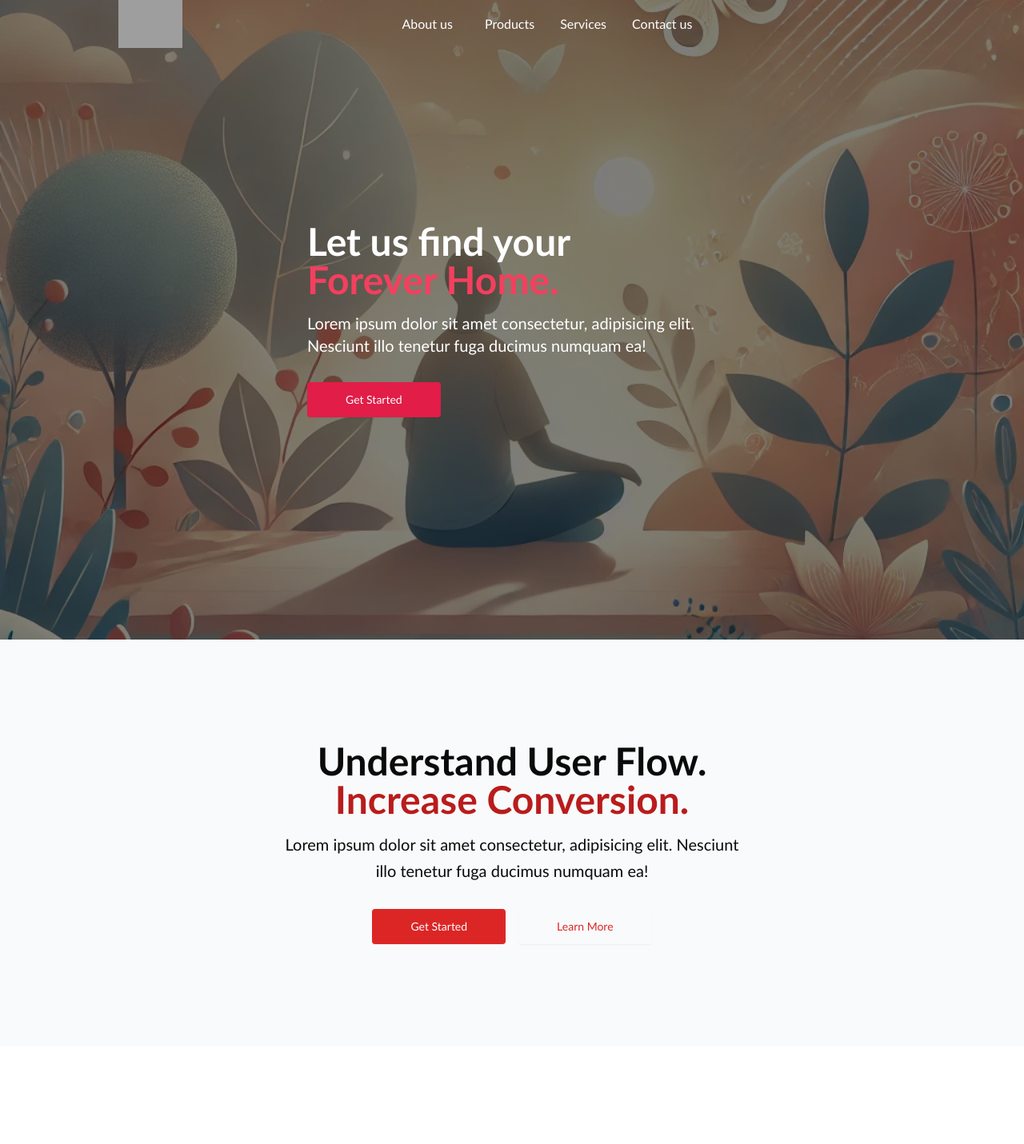
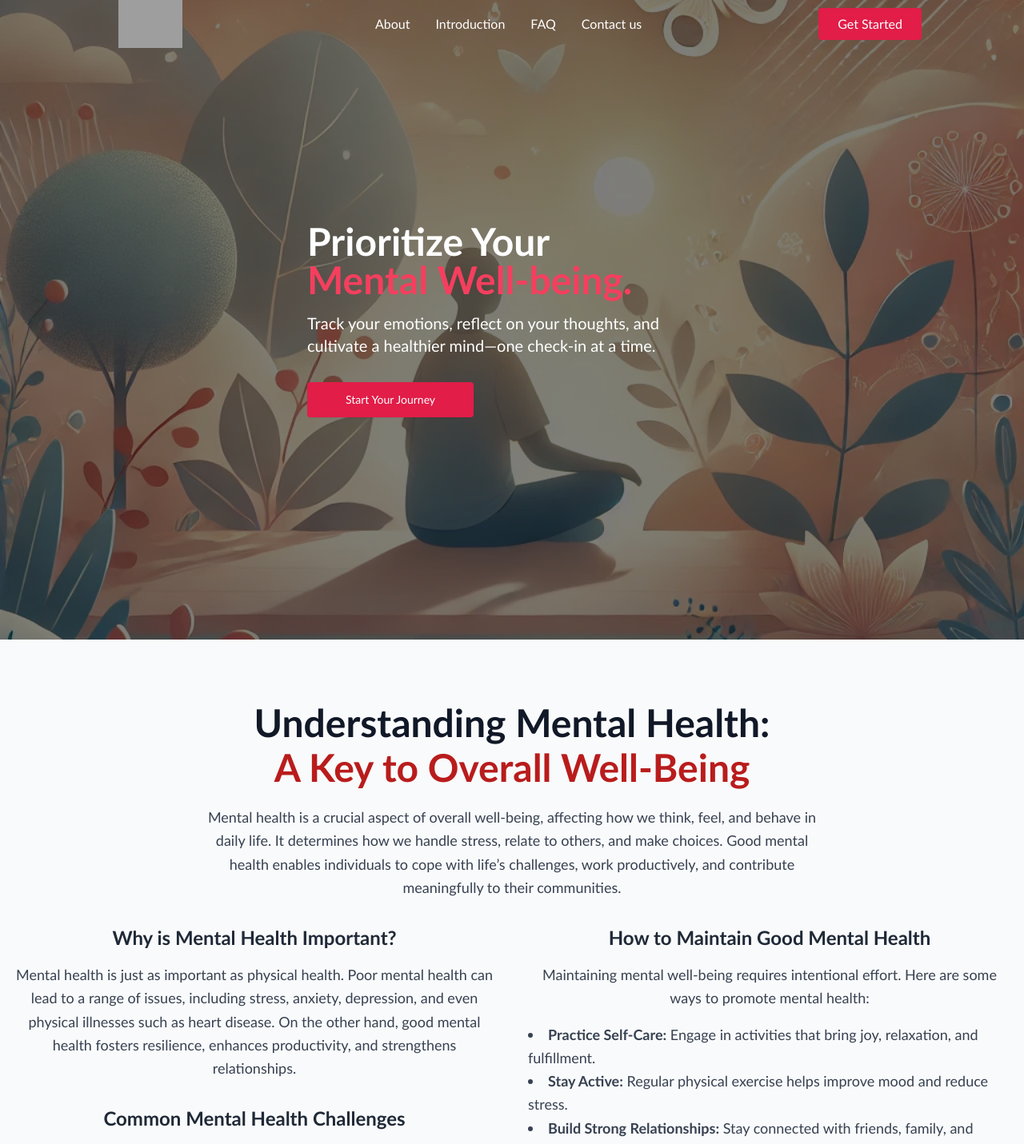
Before and after one commit to Oseun12/Mental-Health, a Next.js app: page / in a window 1280 px wide. Shown: the top 1431 px of the page at 80% size. Built offline with nearby package versions, Linux system fonts and the light colour scheme; grey boxes are pictures that could not be loaded.

Commit message:
Chore: Home page setup

```diff
--- a/package.json
+++ b/package.json
@@ -18,6 +18,7 @@
     "autoprefixer": "^10.4.20",
     "axios": "^1.7.9",
     "bcryptjs": "^3.0.2",
+    "bootstrap-icons": "^1.11.3",
     "chart.js": "^4.4.8",
     "class-variance-authority": "^0.7.1",
     "clsx": "^2.1.1",
--- a/src/app/_components/Header.tsx
+++ b/src/app/_components/Header.tsx
@@ -2,6 +2,7 @@
 
 import Link from "next/link";
 import React, { useEffect, useState } from "react";
+import "bootstrap-icons/font/bootstrap-icons.css";
 
 const Header = () => {
   const [isScrolled, setIsScrolled] = useState(false);
@@ -36,54 +37,30 @@ const Header = () => {
             </Link>
           </div>
 
-          {/* Navigation Links */}
+          {/* Navigation Links - Centered */}
+          <div className="flex-1 flex justify-center">
             <nav
               className={`hidden md:flex items-center gap-8 ${
                 isScrolled ? "text-black" : "text-white"
               }`}
             >
-            {/* <Link
-              href="/about"
+              <Link
+                href="#about"
                 className="text-base font-medium transition-colors duration-300 hover:text-gray-500"
               >
-              About us
-            </Link> */}
-            <div className="relative">
-              <button
-                onClick={() => setIsDropdownOpen(!isDropdownOpen)}
+                About
+              </Link>
+              <Link
+                href="#intro"
                 className="text-base font-medium transition-colors duration-300 hover:text-gray-500"
               >
-                About us
-                <i className={`bi ${isDropdownOpen ? "bi-chevron-up" : "bi-chevron-down"} ml-2 items-center text-sm`}></i>
-              </button>
-              {isDropdownOpen && (
-                <div className="absolute right-0 mt-2 w-48 bg-white border border-gray-200 rounded shadow-lg">
+                Introduction
+              </Link>
               <Link
-                    href="/about"
-                    className="block px-4 py-2 text-gray-700 hover:bg-gray-100"
-                  >
-                    History
-                  </Link>
-                  {/* <Link
-                    href="/offers"
-                    className="block px-4 py-2 text-gray-700 hover:bg-gray-100"
-                  >
-                    Our Products
-                  </Link> */}
-                </div>
-              )}
-            </div>
-            <Link
-              href="/offers"
+                href="#faq"
                 className="text-base font-medium transition-colors duration-300 hover:text-gray-500"
               >
-              Products
-            </Link>
-            <Link
-              href="/services"
-              className="text-base font-medium transition-colors duration-300 hover:text-gray-500"
-            >
-              Services
+                FAQ
               </Link>
               <Link
                 href="/contact"
@@ -92,42 +69,16 @@ const Header = () => {
                 Contact us
               </Link>
             </nav>
+          </div>
 
-          {/* Social Media Icons */}
-          <div className="hidden md:flex items-center gap-4">
-            <a
-              href="https://www.facebook.com/brandbuild.ng"
-              target="_blank"
-              rel="noopener noreferrer"
-              aria-label="facebook"
-              className={`transition-colors duration-300 hover:text-orange-500 ${
-                isScrolled ? "text-black" : "text-black"
-              }`}
+          {/* Signup / Get Started Button - Right-Aligned */}
+          <div className="hidden md:flex">
+            <Link
+              href="/signup"
+              className="bg-rose-600 text-white px-6 py-2 rounded-sm text-base font-medium transition-all duration-300 hover:bg-rose-800"
             >
-              <i className="bi bi-facebook text-xl"></i>
-            </a>
-            <a
-              href="https://www.instagram.com/brandbuild.ng"
-              target="_blank"
-              rel="noopener noreferrer"
-              aria-label="instagram"
-              className={`transition-colors duration-300 hover:text-orange-500 ${
-                isScrolled ? "text-black" : "text-black"
-              }`}
-            >
-              <i className="bi bi-instagram text-xl"></i>
-            </a>
-            <a
-              href="https://api.whatsapp.com/send?phone=+2349038940088"
-              target="_blank"
-              rel="noopener noreferrer"
-              aria-label="whatsapp"
-              className={`transition-colors duration-300 hover:text-orange-500 ${
-                isScrolled ? "text-black" : "text-black"
-              }`}
-            >
-              <i className="bi bi-whatsapp text-xl"></i>
-            </a>
+              Get Started
+            </Link>
           </div>
 
           {/* Mobile Menu Toggle */}
@@ -138,19 +89,11 @@ const Header = () => {
             onClick={() => setIsMenuOpen(!isMenuOpen)}
             aria-label="menu"
           >
-            <i className={`bi ${isMenuOpen ? "bi-x" : "bi-list"}`}></i>
+            <i className={`bi ${isMenuOpen ? "bi-x" : "bi-list"} text-white`}></i>
           </button>
 
           {isMenuOpen && (
-            <nav
-              className={`absolute top-full left-0 w-full bg-white shadow-lg py-4 flex flex-col items-center gap-4 text-black`}
-            >
-              {/* <Link
-                className="text-base font-medium hover:text-gray-500"
-                href="/about"
-              >
-                About us
-              </Link> */}
+            <nav className="absolute top-full left-0 w-full bg-white shadow-lg py-4 flex flex-col items-center gap-4 text-black">
               <div className="relative">
                 <button
                   onClick={() => setIsDropdownOpen(!isDropdownOpen)}
@@ -166,62 +109,25 @@ const Header = () => {
                     >
                       History
                     </Link>
-                    {/* <Link
-                      href="/offers"
-                      className="block px-4 py-2 text-gray-700 hover:bg-gray-100"
-                    >
-                      Seasonal Offers
-                    </Link> */}
                   </div>
                 )}
               </div>
-              <Link
-                className="text-base font-medium hover:text-gray-500"
-                href="/offers"
-              >
+              <Link className="text-base font-medium hover:text-gray-500" href="/offers">
                 Products
               </Link>
-              <Link
-                className="text-base font-medium hover:text-gray-500"
-                href="/services"
-              >
+              <Link className="text-base font-medium hover:text-gray-500" href="/services">
                 Services
               </Link>
-              <Link
-                className="text-base font-medium hover:text-gray-500"
-                href="/contact"
-              >
+              <Link className="text-base font-medium hover:text-gray-500" href="/contact">
                 Contact us
               </Link>
-              <div className="flex items-center gap-4">
+              {/* Get Started button inside mobile menu */}
               <Link
-                  href="https://www.facebook.com/"
-                  target="_blank"
-                  rel="noopener noreferrer"
-                  aria-label="facebook"
-                  className="text-black"
+                href="/signup"
+                className="bg-orange-500 text-white px-6 py-2 rounded-lg text-base font-medium transition-all duration-300 hover:bg-orange-600 mt-4"
               >
-                  <i className="bi bi-facebook text-xl"></i>
+                Get Started
               </Link>
-                <Link
-                  href="https://www.instagram.com/"
-                  target="_blank"
-                  rel="noopener noreferrer"
-                  aria-label="instagram"
-                  className="text-black"
-                >
-                  <i className="bi bi-instagram text-xl"></i>
-                </Link>
-                <Link
-                    href="https://wa.me/2349038940088"
-                    target="_blank"
-                  rel="noopener noreferrer"
-                  aria-label="whatsapp"
-                  className="text-black"
-                >
-                  <i className="bi bi-whatsapp text-xl"></i>
-                </Link>
-              </div>
             </nav>
           )}
         </div>
--- a/src/app/_components/Hero.tsx
+++ b/src/app/_components/Hero.tsx
@@ -20,14 +20,13 @@ function Hero() {
       {/* Content */}
       <div className="relative mx-auto max-w-screen-xl px-4 py-32 sm:px-6 lg:flex lg:h-screen lg:items-center lg:px-8">
         <div className="max-w-xl text-left">
-          <h1 className="text-3xl font-extrabold text-white sm:text-5xl">
-            Let us find your
-            <strong className="block font-extrabold text-rose-500"> Forever Home. </strong>
+        <h1 className="text-3xl font-extrabold text-white sm:text-5xl">
+            Prioritize Your
+            <strong className="block font-extrabold text-rose-500"> Mental Well-being. </strong>
           </h1>
 
           <p className="mt-4 max-w-lg text-white sm:text-xl">
-            Lorem ipsum dolor sit amet consectetur, adipisicing elit. Nesciunt illo tenetur fuga ducimus
-            numquam ea!
+            Track your emotions, reflect on your thoughts, and cultivate a healthier mind—one check-in at a time.
           </p>
 
           <div className="mt-8 flex flex-wrap gap-4">
@@ -35,15 +34,8 @@ function Hero() {
               href="/signup"
               className="block  rounded-sm bg-rose-600 px-12 py-3 text-sm font-medium text-white shadow-sm hover:bg-rose-700 sm:w-auto"
             >
-              Get Started
+              Start Your Journey
             </a>
-
-            {/* <a
-              href="#"
-              className="block w-full rounded-sm bg-white px-12 py-3 text-sm font-medium text-rose-600 shadow-sm hover:text-rose-700 sm:w-auto"
-            >
-              Learn More
-            </a> */}
           </div>
         </div>
       </div>
--- a/src/app/_components/Introduction.tsx
+++ b/src/app/_components/Introduction.tsx
@@ -1,39 +1,68 @@
-import React from 'react'
+import React from 'react';
 
 function Introduction() {
   return (
-    <section className="bg-gray-50">
-        <div className="mx-auto max-w-screen-xl px-4 py-32 lg:flex  lg:items-center">
-            <div className="mx-auto max-w-xl text-center">
-            <h1 className="text-3xl font-extrabold sm:text-5xl">
-                Understand User Flow.
-                <strong className="font-extrabold text-red-700 sm:block"> Increase Conversion. </strong>
+    <section className="bg-gray-50 py-20">
+      <div className="mx-auto max-w-screen-3xl px-4 lg:flex lg:items-center">
+        <div className=" text-center mx-auto">
+            <h1 className="text-4xl font-extrabold sm:text-5xl text-gray-900">
+                Understanding Mental Health:
+                <strong className="block font-extrabold text-red-700 mt-2">
+                A Key to Overall Well-Being
+                </strong>
             </h1>
 
-            <p className="mt-4 sm:text-xl/relaxed">
-                Lorem ipsum dolor sit amet consectetur, adipisicing elit. Nesciunt illo tenetur fuga ducimus
-                numquam ea!
+            <p className="mt-6 text-lg mx-auto max-w-3xl text-gray-700 leading-relaxed">
+                Mental health is a crucial aspect of overall well-being, affecting how we think, feel, and behave in daily life.
+                It determines how we handle stress, relate to others, and make choices. Good mental health enables individuals to
+                cope with life’s challenges, work productively, and contribute meaningfully to their communities.
             </p>
 
-            <div className="mt-8 flex flex-wrap justify-center gap-4">
-                <a
-                className="block w-full rounded-sm bg-red-600 px-12 py-3 text-sm font-medium text-white shadow-sm hover:bg-red-700 focus:ring-3 focus:outline-hidden sm:w-auto"
-                href="#"
-                >
-                Get Started
-                </a>
+            <div className='flex mx-auto max-w-screen-xl gap-10'>
+            <div className='w-1/2'>
+                    <h2 className="mt-8 text-2xl font-semibold text-gray-800">Why is Mental Health Important?</h2>
+                    <p className="mt-4 text-lg text-gray-700 leading-relaxed">
+                        Mental health is just as important as physical health. Poor mental health can lead to a range of issues, including
+                        stress, anxiety, depression, and even physical illnesses such as heart disease. On the other hand, good mental health
+                        fosters resilience, enhances productivity, and strengthens relationships.
+                    </p>
 
-                <a
-                className="block w-full rounded-sm px-12 py-3 text-sm font-medium text-red-600 shadow-sm hover:text-red-700 focus:ring-3 focus:outline-hidden sm:w-auto"
-                href="#"
-                >
-                Learn More
-                </a>
-            </div>
-            </div>
+                    <h2 className="mt-8 text-2xl font-semibold text-gray-800">Common Mental Health Challenges</h2>
+                    <ul className="mt-4 text-lg text-start text-gray-700 leading-relaxed list-disc list-inside">
+                        <li><strong>Stress:</strong> A normal response to demanding situations, but chronic stress can harm mental well-being.</li>
+                        <li><strong>Anxiety Disorders:</strong> Excessive worry or fear that interferes with daily activities.</li>
+                        <li><strong>Depression:</strong> Persistent sadness, loss of interest in activities, and a lack of motivation.</li>
+                        <li><strong>Burnout:</strong> Emotional exhaustion due to prolonged stress and overwork.</li>
+                        <li><strong>Social Isolation:</strong> A lack of meaningful social interactions, leading to loneliness and emotional distress.</li>
+                    </ul>
+                </div>
+
+                <div className='w-1/2'>
+                    <h2 className="mt-8 text-2xl font-semibold text-gray-800">How to Maintain Good Mental Health</h2>
+                    <p className="mt-4 text-lg text-gray-700 leading-relaxed">
+                        Maintaining mental well-being requires intentional effort. Here are some ways to promote mental health:
+                    </p>
+                    <ul className="mt-4 text-lg text-start text-gray-700 leading-relaxed list-disc list-inside">
+                        <li><strong>Practice Self-Care:</strong> Engage in activities that bring joy, relaxation, and fulfillment.</li>
+                        <li><strong>Stay Active:</strong> Regular physical exercise helps improve mood and reduce stress.</li>
+                        <li><strong>Build Strong Relationships:</strong> Stay connected with friends, family, and supportive communities.</li>
+                        <li><strong>Manage Stress:</strong> Use mindfulness, deep breathing, and time management techniques.</li>
+                        <li><strong>Seek Professional Help:</strong> When needed, consult therapists, counselors, or mental health professionals.</li>
+                    </ul>
+                    <h2 className="mt-8 text-2xl font-semibold text-gray-800">Breaking the Stigma Around Mental Health</h2>
+                    <p className="mt-4 text-lg text-gray-700 leading-relaxed">
+                        Many people hesitate to discuss mental health due to stigma and misconceptions. However, raising awareness and
+                        encouraging open conversations can help break these barriers. Mental health issues are common, and seeking help
+                        should be seen as a sign of strength, not weakness.
+                    </p>
+                </div>
+          </div>
+
+
         </div>
+      </div>
     </section>
-  )
+  );
 }
 
-export default Introduction
+export default Introduction;
--- a/src/app/layout.tsx
+++ b/src/app/layout.tsx
@@ -14,7 +14,7 @@ const geistMono = Geist_Mono({
 });
 
 export const metadata: Metadata = {
-  title: "Create Next App",
+  title: "Mental Health",
   description: "Generated by create next app",
 };
 
```
Also changed, not shown: 1 other file (tests, documents, lock files or other folders). Lines whose indentation alone changed are shown as unchanged.
